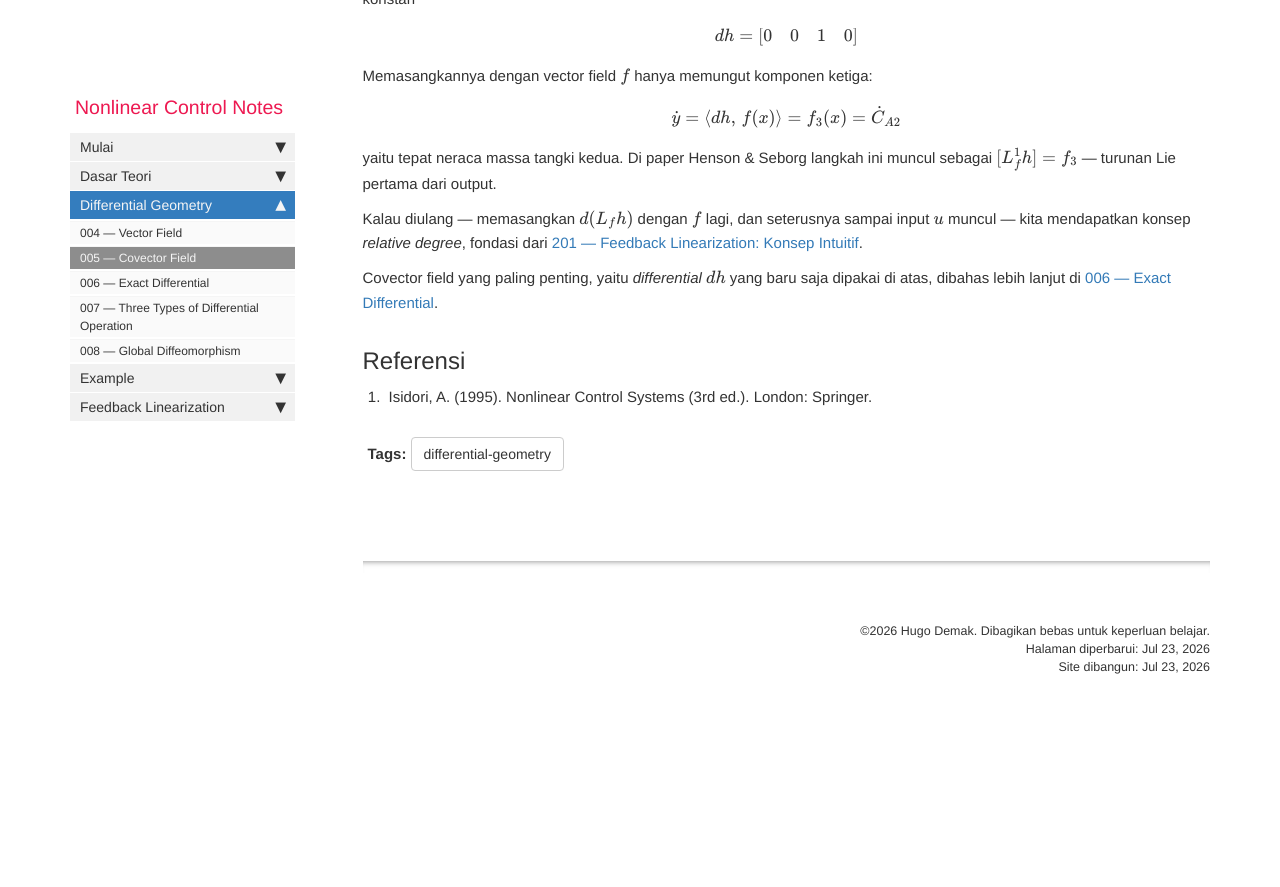
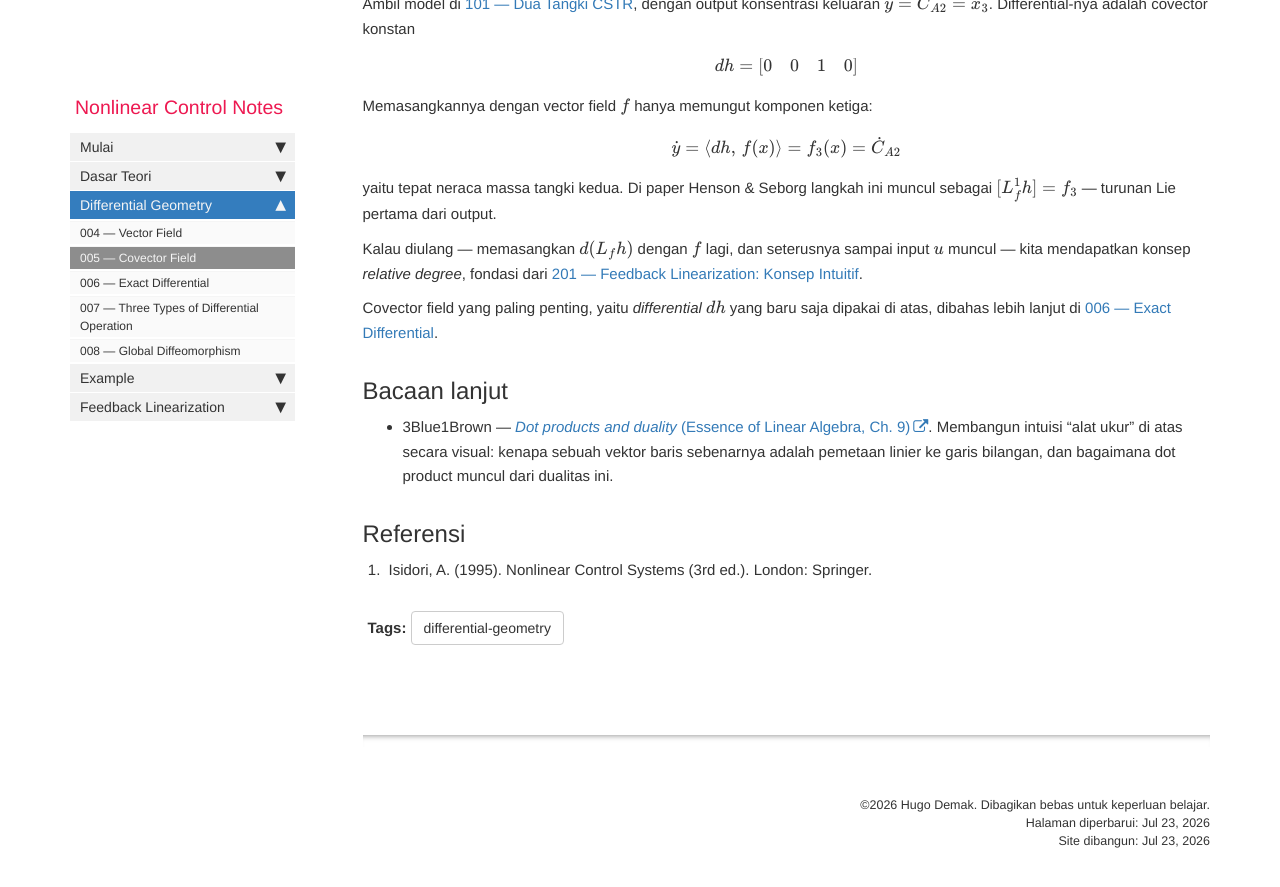
Before and after one commit to Pekosann/nonlinear-control-notes, a Jekyll site: the page built from notes/005-covector-field.md, in a window 1280 px wide and 900 px high, scrolled down 2725 px. Shown: the top 887 px of the window. Built offline with Jekyll 4.4.1, drawn with Linux system fonts in a browser that asks for light colours; comment, search, counter and statistics services are not loaded; before the commit the page ends 3452 px from its top, so only the background shows below that.

Commit message:
Note 005: add 3Blue1Brown duality video as further reading
'Bacaan lanjut' section pointing at 3Blue1Brown's 'Dot products and duality'
(Essence of Linear Algebra Ch. 9), which builds the same row-vector-as-ruler /
dot-product-as-duality intuition visually.

```diff
--- a/notes/005-covector-field.md
+++ b/notes/005-covector-field.md
@@ -101,3 +101,7 @@ yaitu tepat neraca massa tangki kedua. Di paper Henson & Seborg langkah ini munc
 Kalau diulang — memasangkan $d(L_f h)$ dengan $f$ lagi, dan seterusnya sampai input $u$ muncul — kita mendapatkan konsep *relative degree*, fondasi dari [201 — Feedback Linearization: Konsep Intuitif](201-feedback-linearization-konsep.html).
 
 Covector field yang paling penting, yaitu *differential* $dh$ yang baru saja dipakai di atas, dibahas lebih lanjut di [006 — Exact Differential](006-exact-differential.html).
+
+## Bacaan lanjut
+
+- 3Blue1Brown — [*Dot products and duality* (Essence of Linear Algebra, Ch. 9)](https://www.youtube.com/watch?v=LyGKycYT2v0). Membangun intuisi "alat ukur" di atas secara visual: kenapa sebuah vektor baris sebenarnya adalah pemetaan linier ke garis bilangan, dan bagaimana dot product muncul dari dualitas ini.
```
